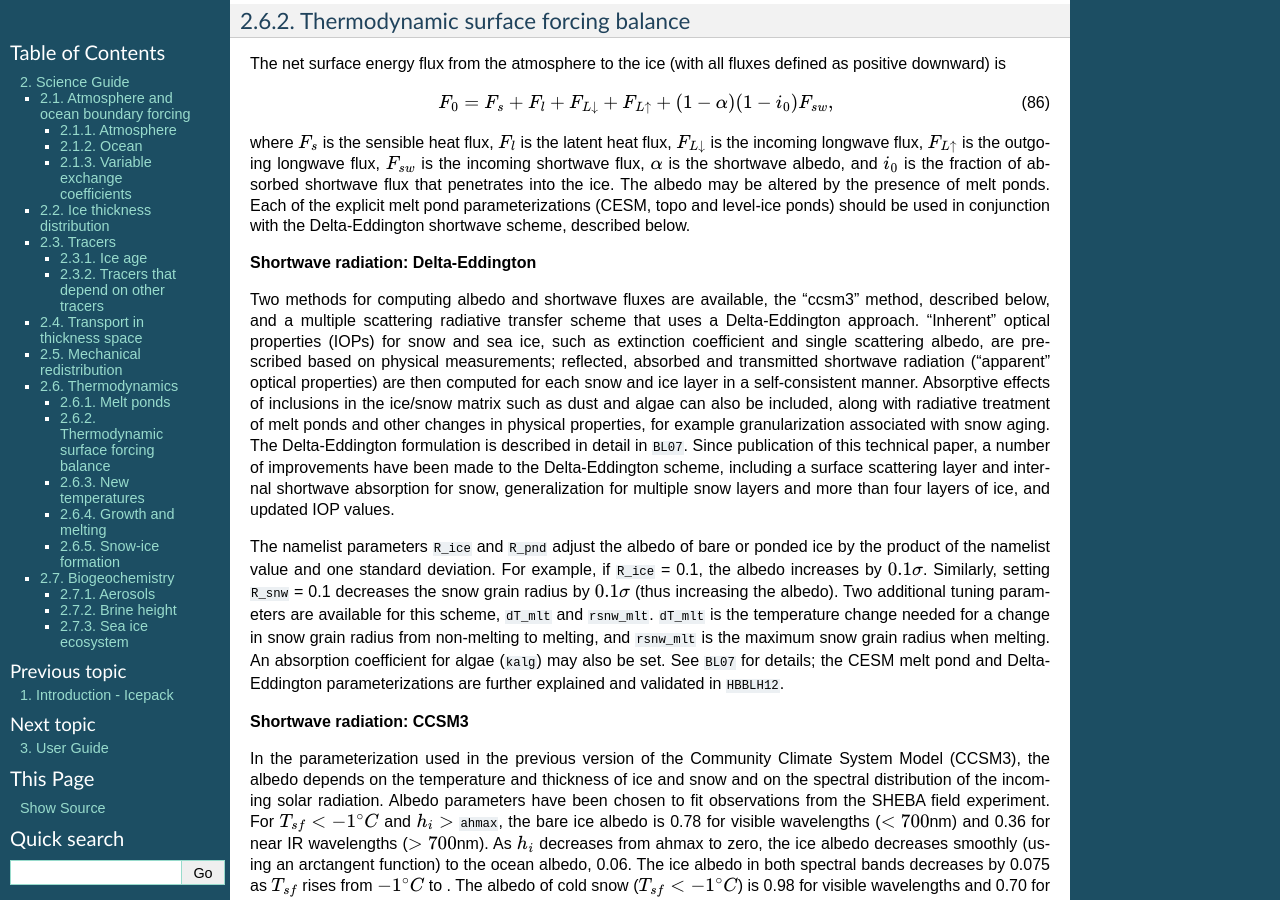
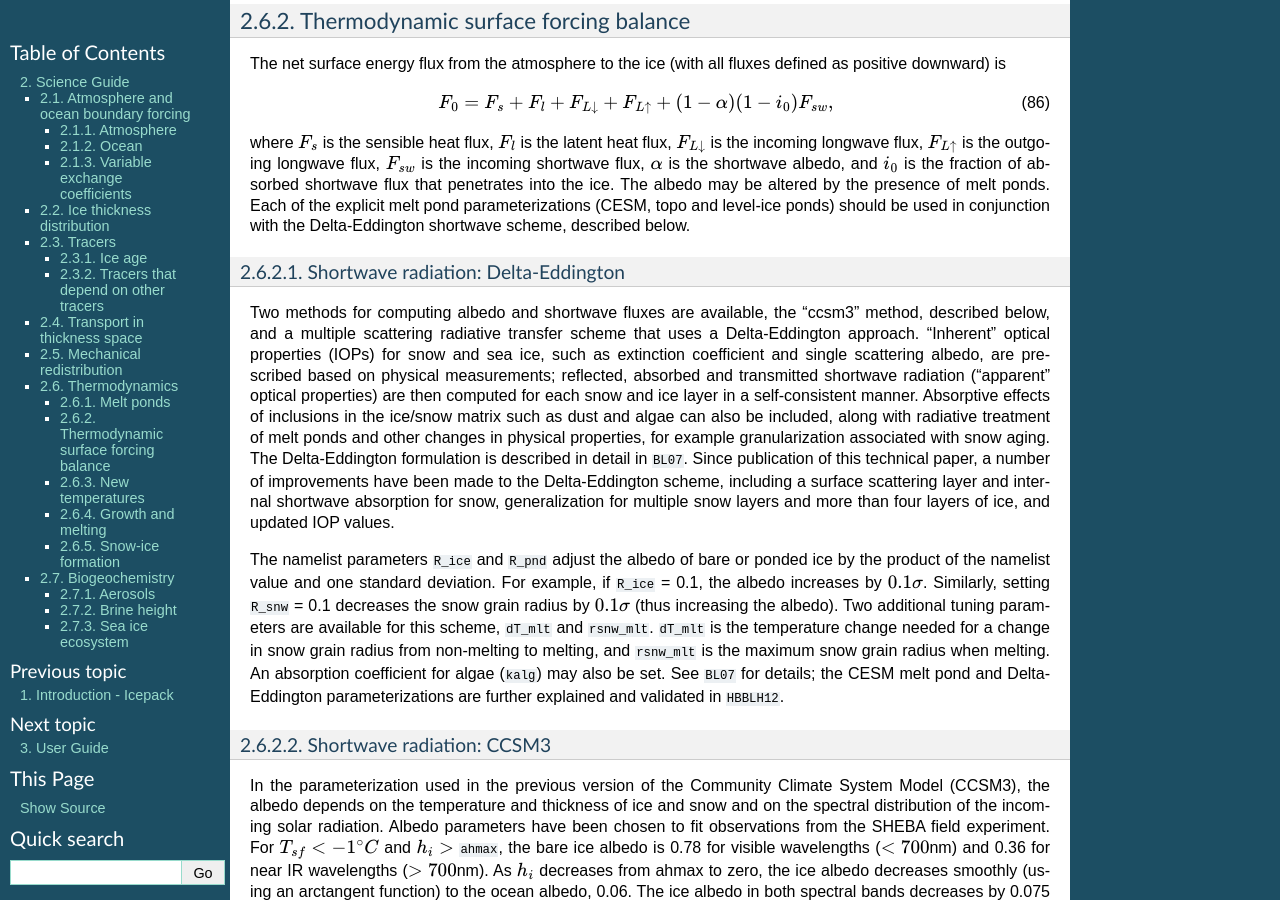
Before and after one commit to CICE-Consortium/Icepack, a Sphinx documentation site: the page built from doc/source/icepack_2_science_guide.rst, in a window 1280 px wide and 900 px high, scrolled down 26320 px. Built offline with Sphinx 7.4.7, drawn with Linux system fonts in a browser that asks for light colours; cross-references to code outside the pages are shown as plain code.

Commit message:
fix sfc forcing subsections

```diff
--- a/doc/source/icepack_2_science_guide.rst
+++ b/doc/source/icepack_2_science_guide.rst
@@ -1865,7 +1865,8 @@ Each of the explicit melt pond parameterizations (CESM, topo and
 level-ice ponds) should be used in conjunction with the Delta-Eddington
 shortwave scheme, described below.
 
-**Shortwave radiation: Delta-Eddington**
+Shortwave radiation: Delta-Eddington
+~~~~~~~~~~~~~~~~~~~~~~~~~~~~~~~~~~~~
 
 Two methods for computing albedo and shortwave fluxes are available, the
 "ccsm3" method, described below, and a multiple scattering
@@ -1898,7 +1899,8 @@ snow grain radius when melting. An absorption coefficient for algae
 CESM melt pond and Delta-Eddington parameterizations are further
 explained and validated in :cite:`HBBLH12`.
 
-**Shortwave radiation: CCSM3**
+Shortwave radiation: CCSM3
+~~~~~~~~~~~~~~~~~~~~~~~~~~
 
 In the parameterization used in the previous version of the Community
 Climate System Model (CCSM3), the albedo depends on the temperature and
@@ -1962,7 +1964,8 @@ fraction :math:`\exp(-\kappa_i h_i)` of the penetrating solar radiation
 passes through the ice to the ocean
 (:math:`F_{sw\Downarrow}`).
 
-*Longwave radiation, turbulent fluxes*
+Longwave radiation, turbulent fluxes
+~~~~~~~~~~~~~~~~~~~~~~~~~~~~~~~~~~~~
 
 While incoming shortwave and longwave radiation are obtained from the
 atmosphere, outgoing longwave radiation and the turbulent heat fluxes
```
